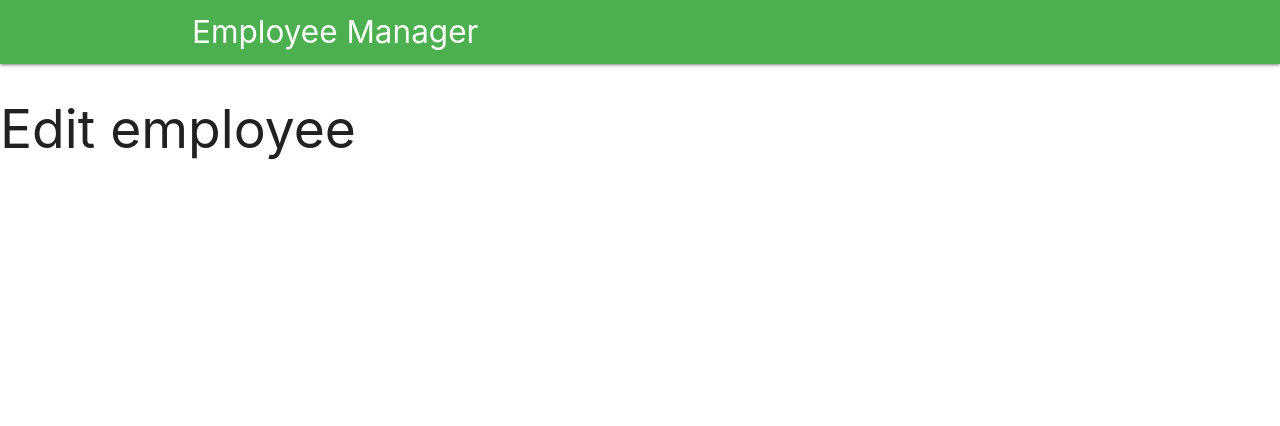
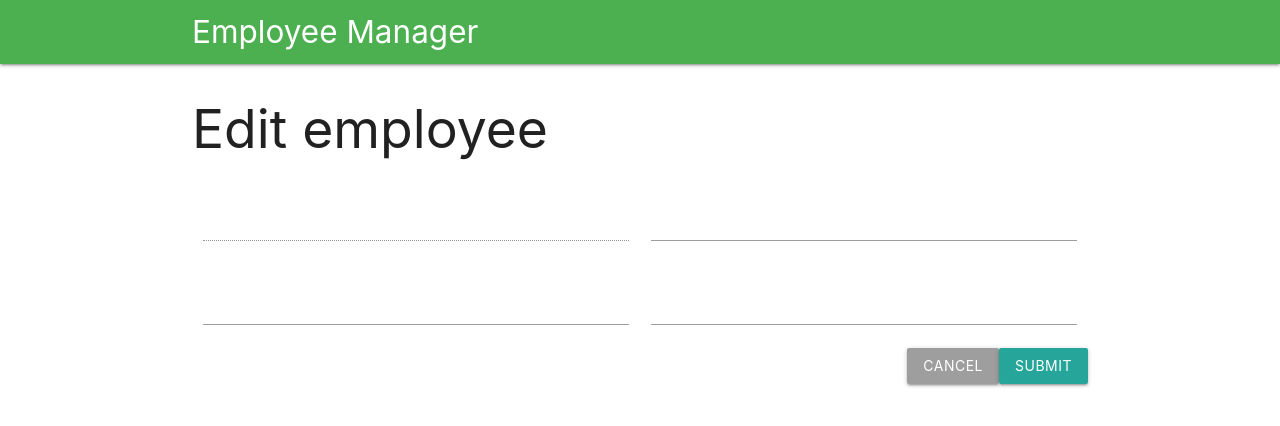
Before and after one commit to etEthiopia/vueemployeemanager, a Vue app: page /#/edit/1 in a window 1280 px wide. Shown: the top 426 px of the page. Built offline with nearby package versions, Linux system fonts and the light colour scheme; no server answers; the database is empty.

Commit message:
Edit Done

```diff
--- a/src/components/Dashboard.vue
+++ b/src/components/Dashboard.vue
@@ -1,5 +1,5 @@
 <template>
-    <div id="dashboard">
+    <div class="container" id="dashboard">
         <ul class="collection with-header">
             <li class="collection-header">
                 <h4>Employees</h4>
--- a/src/components/EditEmployee.vue
+++ b/src/components/EditEmployee.vue
@@ -1,16 +1,85 @@
 <template>
-    <div id="edit_employee">
+    <div  class="container"  id="edit_employee">
         <h2>Edit employee</h2>
+        <div class="row">
+            <form @submit.prevent="updateEmployee" class="col s12">
+                <div class="row">
+                    <div class="input-field col s6">
+                        <input disabled name="employeeid" type="text" v-model="employeeid" required/>
+
+                    </div>
+                    <div class="input-field col s6">
+                       <input name="name" type="text" v-model="name" required/>
+
+                    </div>
+                    <div class="input-field col s6">
+                        <input name="dept" type="text" v-model="dept" required/>
+
+                    </div>
+                    <div class="input-field col s6">
+                         <input name="position" type="text" v-model="position" required/>
+
+                    </div>
+                    <div style="float:right">
+                    <router-link to="/" class="btn grey">
+                        Cancel
+                    </router-link>
+                    <button class="btn" type="submit">
+                        Submit
+                    </button>
+                    </div>
+
+
+                </div>
+            </form>
+        </div>
     </div>
 </template>
 
 <script>
+import db from '../backend/FirebaseInit'
 export default {
     name: 'edit_employee',
     data() {
         return {
-
+            employeeid: null,
+            name: null,
+            dept: null,
+            position: null
         }
     },
+    created(){
+            db.collection('employees').where('employeeid', '==', this.$route.params.employee_id).get()
+            .then(querySnapshot => {
+                querySnapshot.forEach(doc => {
+                    this.employeeid = doc.data().employeeid,
+                    this.name = doc.data().name,
+                    this.dept = doc.data().dept,
+                    this.position = doc.data().position
+                })
+            })
+
+    },
+    methods:{
+        updateEmployee(){
+            db.collection('employees').where('employeeid', '==', this.$route.params.employee_id).get()
+            .then(querySnapshot => {
+                querySnapshot.forEach(doc => {
+                    doc.ref.update({
+                        name : this.name,
+                        dept : this.dept,
+                        position : this.position
+                    }).then(() => {
+                        this.$router.push({
+                           name: 'view_employee', params: {
+                               employee_id : this.employeeid
+                           }
+                        })
+                    })
+
+                })
+            })
+        }
+    }
 }
 </script>
--- a/src/components/NewEmployee.vue
+++ b/src/components/NewEmployee.vue
@@ -1,16 +1,64 @@
 <template>
-    <div id="new_employee">
+    <div id="new_employee" class="container">
         <h2>New employee</h2>
+        <div class="row">
+            <form @submit.prevent="saveEmployee" class="col s12">
+                <div class="row">
+                    <div class="input-field col s6">
+                        <input name="employeeid" type="text" v-model="employeeid" required/>
+                        <label for="employeeid">Employee ID</label>
+                    </div>
+                    <div class="input-field col s6">
+                       <input name="name" type="text" v-model="name" required/>
+                        <label for="name">Name</label>
+                    </div>
+                    <div class="input-field col s6">
+                        <input name="dept" type="text" v-model="dept" required/>
+                        <label for="dept">Dept.</label>
+                    </div>
+                    <div class="input-field col s6">
+                         <input name="position" type="text" v-model="position" required/>
+                        <label for="position">Position</label>
+                    </div>
+                    <div style="float:right">
+                    <router-link to="/" class="btn grey">
+                        Cancel
+                    </router-link>
+                    <button class="btn" type="submit">
+                        Submit
+                    </button>
+                    </div>
+
+
+                </div>
+            </form>
+        </div>
     </div>
 </template>
 
 <script>
+import db from '../backend/FirebaseInit'
 export default {
     name: 'new_employee',
     data() {
         return {
-
+            employeeid: null,
+            name: null,
+            dept: null,
+            position: null
         }
     },
+    methods: {
+        saveEmployee(){
+            db.collection('employees').add({
+                employeeid: this.employeeid,
+                name: this.name,
+                dept: this.dept,
+                position: this.position
+            }).then(docRef => {
+                this.$router.push('/')
+            })
+        }
+    }
 }
 </script>
--- a/src/components/ViewEmployee.vue
+++ b/src/components/ViewEmployee.vue
@@ -1,5 +1,5 @@
 <template>
-    <div id="view_employee">
+    <div class="container" id="view_employee">
         <ul class="collection with-header">
             <li class="collection-header">
                 <h4>{{name}}</h4>
@@ -8,11 +8,14 @@
             <li class="collection-item">Dept: {{dept}}</li>
             <li class="collection-item">Position: {{position}}</li>
         </ul>
-        <li class="collection-item">
+        <div class="collection-item">
+        <router-link v-bind:to="{name: 'edit_employee', params: {employee_id: employeeid}}" class="btn green">
+            Edit
+        </router-link>
         <button @click='deleteEmployee' class="btn red">
             Delete
         </button>
-        </li>
+        </div>
 
     </div>
 </template>
```
